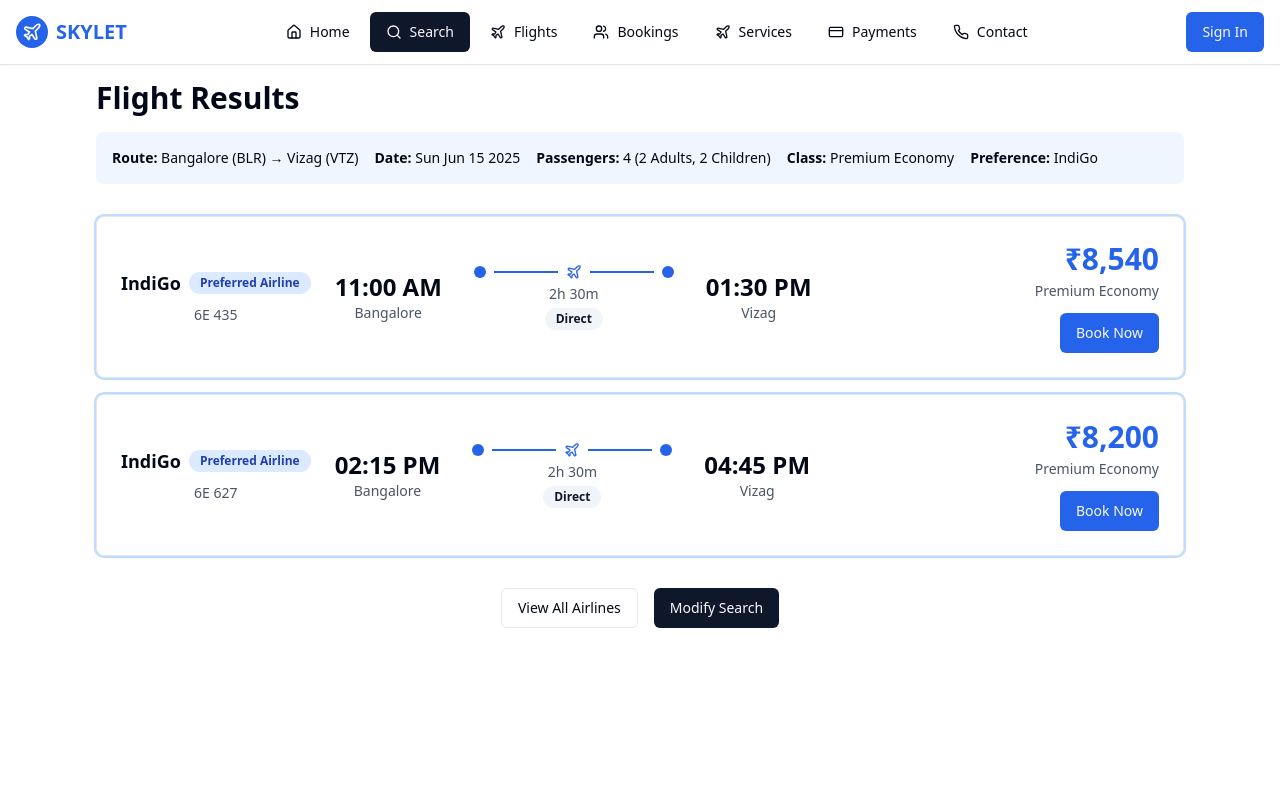
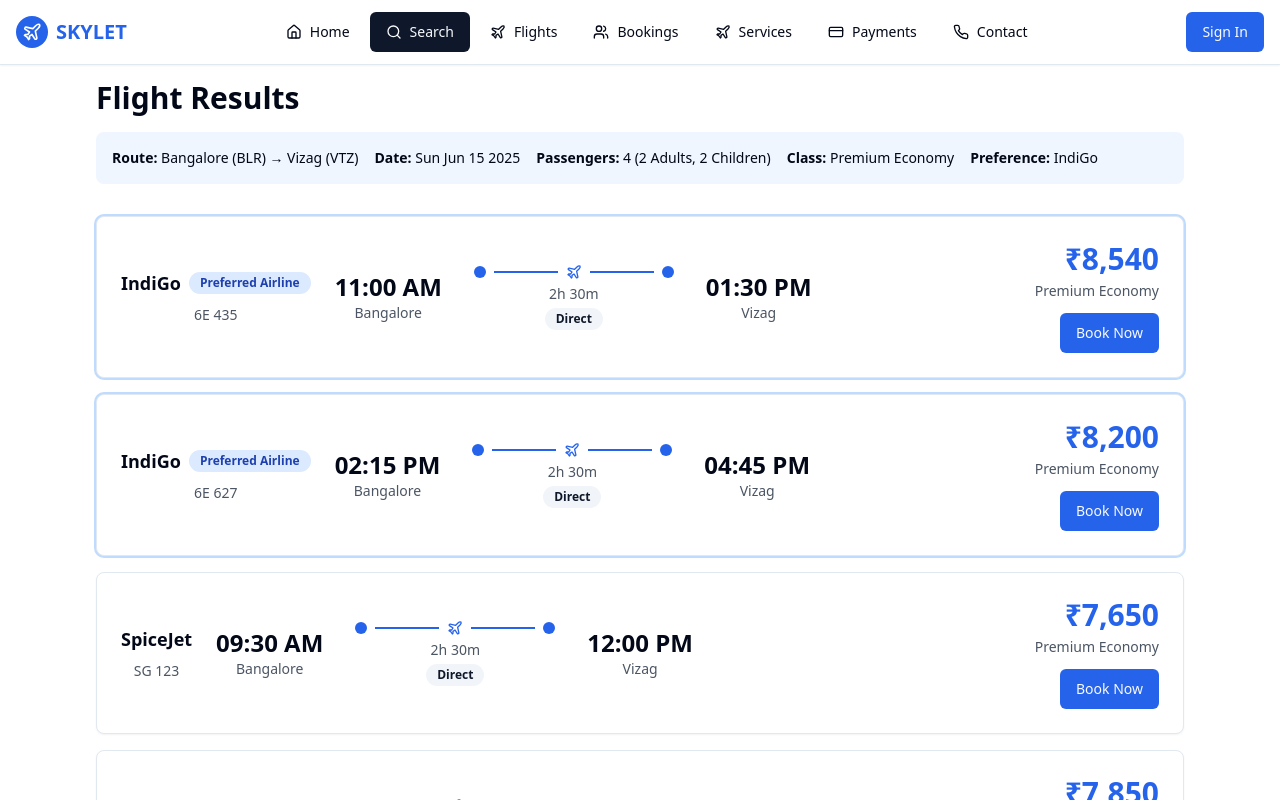
Before and after one commit to HARSHITHADEEPTHIMAHANTI/jetset-booking-buddy, a React (Vite) app: page / in a window 1280 px wide. Both pictures are taken after a click on the button "Search Flights". Shown: the top 800 px of the page. Built offline with nearby package versions, Linux system fonts and the light colour scheme.

Commit message:
Fix: Flight results and payment icons
- Updated flight results to show flights based on user's preferred airline.
- Replaced placeholder icons in the payments section with actual app symbols.

```diff
--- a/src/components/FlightResults.tsx
+++ b/src/components/FlightResults.tsx
@@ -1,3 +1,4 @@
+
 import { Card, CardContent, CardHeader, CardTitle } from "@/components/ui/card";
 import { Button } from "@/components/ui/button";
 import { Badge } from "@/components/ui/badge";
@@ -9,7 +10,9 @@ interface FlightResultsProps {
 }
 
 export const FlightResults = ({ searchData, showAllFlights = false }: FlightResultsProps) => {
-  const flights = [
+  // Comprehensive flight data for all airlines
+  const allFlights = [
+    // IndiGo flights
     {
       airline: "IndiGo",
       flightNumber: "6E 435",
@@ -18,8 +21,7 @@ export const FlightResults = ({ searchData, showAllFlights = false }: FlightResu
       duration: "2h 30m",
       price: "₹8,540",
       class: "Premium Economy",
-      direct: true,
-      preferred: true
+      direct: true
     },
     {
       airline: "IndiGo",
@@ -29,9 +31,51 @@ export const FlightResults = ({ searchData, showAllFlights = false }: FlightResu
       duration: "2h 30m",
       price: "₹8,200",
       class: "Premium Economy",
-      direct: true,
-      preferred: true
+      direct: true
     },
+    // SpiceJet flights
+    {
+      airline: "SpiceJet",
+      flightNumber: "SG 123",
+      departure: "09:30 AM",
+      arrival: "12:00 PM",
+      duration: "2h 30m",
+      price: "₹7,650",
+      class: "Premium Economy",
+      direct: true
+    },
+    {
+      airline: "SpiceJet",
+      flightNumber: "SG 456",
+      departure: "04:00 PM",
+      arrival: "06:30 PM",
+      duration: "2h 30m",
+      price: "₹7,850",
+      class: "Premium Economy",
+      direct: true
+    },
+    // Air India flights
+    {
+      airline: "Air India",
+      flightNumber: "AI 503",
+      departure: "03:45 PM",
+      arrival: "06:15 PM",
+      duration: "2h 30m",
+      price: "₹7,890",
+      class: "Premium Economy",
+      direct: true
+    },
+    {
+      airline: "Air India",
+      flightNumber: "AI 789",
+      departure: "10:15 AM",
+      arrival: "12:45 PM",
+      duration: "2h 30m",
+      price: "₹8,100",
+      class: "Premium Economy",
+      direct: true
+    },
+    // Vistara flights
     {
       airline: "Vistara",
       flightNumber: "UK 579",
@@ -40,23 +84,87 @@ export const FlightResults = ({ searchData, showAllFlights = false }: FlightResu
       duration: "2h 30m",
       price: "₹9,120",
       class: "Premium Economy",
-      direct: true,
-      preferred: false
+      direct: true
     },
     {
-      airline: "Air India",
-      flightNumber: "AI 503",
-      departure: "03:45 PM",
-      arrival: "06:15 PM",
+      airline: "Vistara",
+      flightNumber: "UK 234",
+      departure: "01:45 PM",
+      arrival: "04:15 PM",
       duration: "2h 30m",
-      price: "₹7,890",
+      price: "₹9,350",
       class: "Premium Economy",
-      direct: true,
-      preferred: false
+      direct: true
+    },
+    // AirAsia flights
+    {
+      airline: "AirAsia",
+      flightNumber: "I5 876",
+      departure: "08:00 AM",
+      arrival: "10:30 AM",
+      duration: "2h 30m",
+      price: "₹6,890",
+      class: "Premium Economy",
+      direct: true
+    },
+    {
+      airline: "AirAsia",
+      flightNumber: "I5 321",
+      departure: "05:30 PM",
+      arrival: "08:00 PM",
+      duration: "2h 30m",
+      price: "₹7,200",
+      class: "Premium Economy",
+      direct: true
+    },
+    // Emirates flights
+    {
+      airline: "Emirates",
+      flightNumber: "EK 567",
+      departure: "12:00 PM",
+      arrival: "02:30 PM",
+      duration: "2h 30m",
+      price: "₹12,500",
+      class: "Premium Economy",
+      direct: true
+    },
+    {
+      airline: "Emirates",
+      flightNumber: "EK 890",
+      departure: "06:00 PM",
+      arrival: "08:30 PM",
+      duration: "2h 30m",
+      price: "₹12,800",
+      class: "Premium Economy",
+      direct: true
     }
   ];
 
-  const filteredFlights = showAllFlights ? flights : flights.filter(f => f.preferred);
+  // Filter flights based on user preferences
+  const getFilteredFlights = () => {
+    if (showAllFlights) {
+      return allFlights;
+    }
+
+    // First, get flights from the preferred airline
+    const preferredFlights = allFlights.filter(flight =>
+      flight.airline === searchData.airline
+    );
+
+    // If preferred airline has flights, show them first, then add a few from other airlines
+    if (preferredFlights.length > 0) {
+      const otherFlights = allFlights
+        .filter(flight => flight.airline !== searchData.airline)
+        .slice(0, 2); // Show 2 flights from other airlines
+
+      return [...preferredFlights, ...otherFlights];
+    }
+
+    // If no preferred airline flights, show all
+    return allFlights.slice(0, 6);
+  };
+
+  const filteredFlights = getFilteredFlights();
 
   return (
     <div className="pt-20 max-w-6xl mx-auto p-8">
@@ -74,15 +182,17 @@ export const FlightResults = ({ searchData, showAllFlights = false }: FlightResu
       </div>
 
       <div className="space-y-4">
-        {filteredFlights.map((flight, index) => (
-          <Card key={index} className={`hover:shadow-lg transition-shadow ${flight.preferred ? 'ring-2 ring-blue-200' : ''}`}>
+        {filteredFlights.map((flight, index) => {
+          const isPreferred = flight.airline === searchData.airline;
+          return (
+            <Card key={index} className={`hover:shadow-lg transition-shadow ${isPreferred ? 'ring-2 ring-blue-200' : ''}`}>
               <CardContent className="p-6">
                 <div className="flex flex-col md:flex-row md:items-center justify-between gap-4">
                   <div className="flex items-center gap-6">
                     <div className="text-center">
                       <div className="flex items-center gap-2 mb-2">
                         <span className="font-bold text-lg">{flight.airline}</span>
-                      {flight.preferred && (
+                        {isPreferred && (
                           <Badge className="bg-blue-100 text-blue-800">Preferred Airline</Badge>
                         )}
                       </div>
@@ -126,7 +236,8 @@ export const FlightResults = ({ searchData, showAllFlights = false }: FlightResu
                 </div>
               </CardContent>
             </Card>
-        ))}
+          );
+        })}
       </div>
 
       {!showAllFlights && (
--- /dev/null
+++ b/src/components/PaymentIcons.tsx
@@ -0,0 +1,68 @@
+
+import { Card, CardContent } from "@/components/ui/card";
+import { CreditCard, Smartphone, Building, Banknote } from "lucide-react";
+
+const PaymentIcons = () => {
+  const paymentMethods = [
+    {
+      name: "PhonePe",
+      icon: (
+        <div className="h-8 w-8 mx-auto mb-2 bg-purple-600 rounded-lg flex items-center justify-center">
+          <Smartphone className="h-5 w-5 text-white" />
+        </div>
+      ),
+      color: "purple"
+    },
+    {
+      name: "Google Pay",
+      icon: (
+        <div className="h-8 w-8 mx-auto mb-2 bg-gradient-to-r from-blue-500 to-green-500 rounded-lg flex items-center justify-center">
+          <span className="text-white font-bold text-xs">G</span>
+        </div>
+      ),
+      color: "blue"
+    },
+    {
+      name: "Net Banking",
+      icon: (
+        <div className="h-8 w-8 mx-auto mb-2 bg-green-600 rounded-lg flex items-center justify-center">
+          <Building className="h-5 w-5 text-white" />
+        </div>
+      ),
+      color: "green"
+    },
+    {
+      name: "Visa",
+      icon: (
+        <div className="h-8 w-8 mx-auto mb-2 bg-blue-700 rounded-lg flex items-center justify-center">
+          <span className="text-white font-bold text-xs">V</span>
+        </div>
+      ),
+      color: "blue"
+    },
+    {
+      name: "Paytm",
+      icon: (
+        <div className="h-8 w-8 mx-auto mb-2 bg-gradient-to-r from-blue-600 to-cyan-500 rounded-lg flex items-center justify-center">
+          <Banknote className="h-5 w-5 text-white" />
+        </div>
+      ),
+      color: "cyan"
+    }
+  ];
+
+  return (
+    <div className="grid grid-cols-2 md:grid-cols-5 gap-4">
+      {paymentMethods.map((method) => (
+        <Card key={method.name} className="hover:shadow-lg transition-shadow cursor-pointer">
+          <CardContent className="p-4 text-center">
+            {method.icon}
+            <p className="font-medium text-sm">{method.name}</p>
+          </CardContent>
+        </Card>
+      ))}
+    </div>
+  );
+};
+
+export default PaymentIcons;
--- a/src/pages/Index.tsx
+++ b/src/pages/Index.tsx
@@ -14,6 +14,7 @@ import { FlightResults } from "@/components/FlightResults";
 import { PopularDestinations } from "@/components/PopularDestinations";
 import { Navigation } from "@/components/Navigation";
 import { FoodServices } from "@/components/FoodServices";
+import PaymentIcons from "@/components/PaymentIcons";
 
 const Index = () => {
   const [activeSection, setActiveSection] = useState("home");
@@ -96,16 +97,7 @@ const Index = () => {
         return (
           <div className="max-w-4xl mx-auto p-8">
             <h2 className="text-3xl font-bold mb-6">Payment Methods</h2>
-            <div className="grid grid-cols-2 md:grid-cols-4 gap-4">
-              {["PhonePe", "Google Pay", "Net Banking", "Visa", "Paytm"].map((method) => (
-                <Card key={method} className="hover:shadow-lg transition-shadow">
-                  <CardContent className="p-4 text-center">
-                    <CreditCard className="h-8 w-8 mx-auto mb-2 text-blue-600" />
-                    <p className="font-medium">{method}</p>
-                  </CardContent>
-                </Card>
-              ))}
-            </div>
+            <PaymentIcons />
           </div>
         );
       case "contact":
```
Lines whose indentation alone changed are shown as unchanged.
